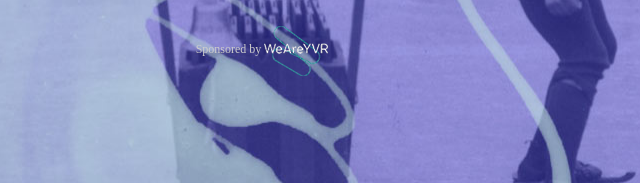
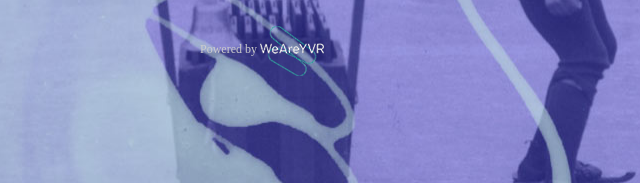
Before and after one commit to PixelCrafters/StartupWeekVancouver, a website: page index.html in a window 1280 px wide. Shown: the part 4759-4944 px from the top of the page, 418-1058 px from the left. Drawn offline with Linux system fonts and the light colour scheme.

Commit message:
Changed 'Sponsored by'  to 'Powered by' for We Are YVR

```diff
--- a/index.html
+++ b/index.html
@@ -476,7 +476,7 @@
             <a class='button' target='_blank' href='http://www.weareyvr.ca/jobs'>Find a job</a>
           </p>
           <p class='weareyvr'>
-            <span>Sponsored by</span>
+            <span>Powered by</span>
             <a href='http://weareyvr.ca'><img src='../images/we_YVR.png' /></a>
           </p>
         </div>
```
